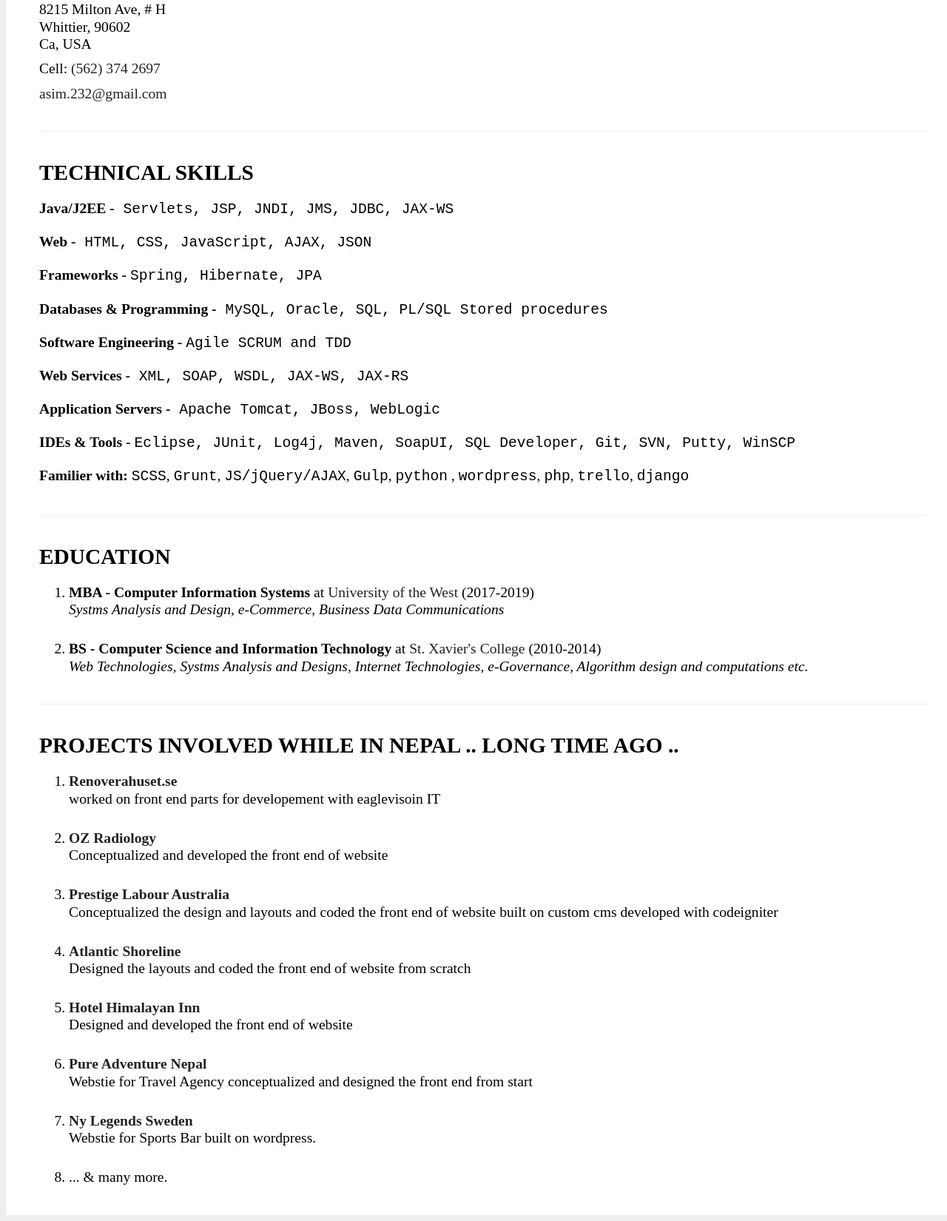
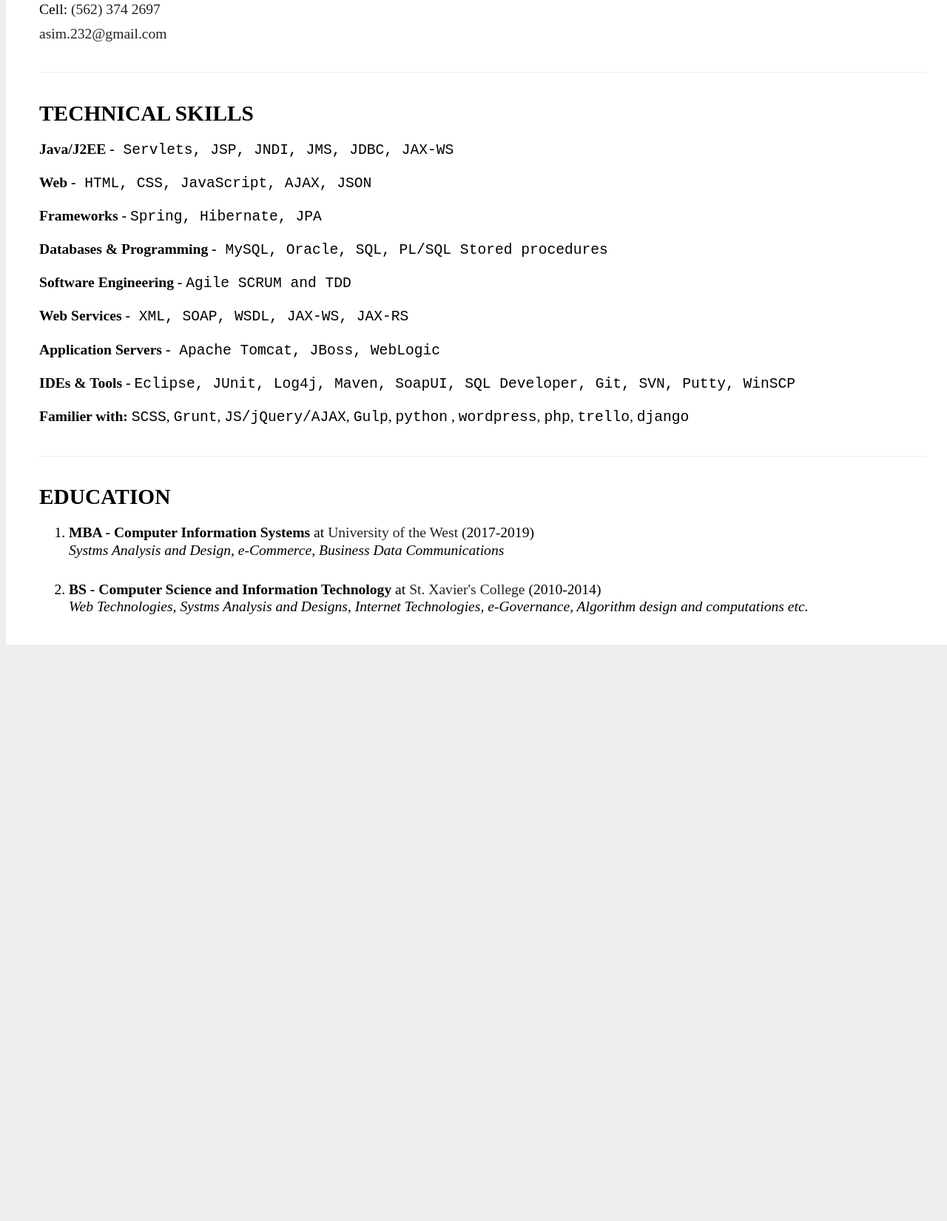
Before and after one commit to asimsubedi/asimsubedi.github.io, a website: page index.html in a window 1280 px wide. Shown: the part 135-1785 px from the top of the page at 74% size. After the commit the page ends 1014 px from the top, so only its background shows below. Drawn offline with Linux system fonts and the light colour scheme.

Commit message:
info update

```diff
--- a/index.html
+++ b/index.html
@@ -1,79 +1,58 @@
 <!DOCTYPE html>
 <html>
+
 <head>
 	<meta charset="utf-8">
-	<title>Asim Subedi Resume</title>
-	<meta name="description" content="Resume of Asim Subedi">
+	<title>Asim</title>
+	<meta name="description" content="Asim">
 	<meta name="author" content="asimsubedi">
 	<meta name="viewport" content="width=device-width, initial-scale=1">
 	<link rel="icon" type="image/x-icon" href="/img/favicon.png">
 	<link rel="stylesheet" href="style.css" type="text/css">
 </head>
+
 <body>
 	<div id="page">
 		<header class="resume-intro">
 			<h1>Asim Subedi</h1>
-			<p>8215 Milton Ave, # H<br/>Whittier, 90602<br/>Ca, USA</p>
 			<p>Cell: <a href="tel:5623742697">(562) 374 2697</a></p>
 			<p><a href="mailto:asim.232@gmail.com">asim.232@gmail.com</a></p>
 		</header>
 
-		<!--<section class="resume-experience">
-			<h2>Experience</h2>
-			<ol>
-				<li>E-commerce Administrator in <a href="htts://cityofvape.com/" target="_blank">GJS Wholesale Projects</a>
-					<ul class="tasks-involved">
-						<li>Responsible for Theme Upgrade of website www.cityofvape.com built on bigcommerce.</li>
-						<li>Product SEO and Product Listing. Use google search console, analytics tool and bigcommerce dashboard.</li>
-						<li>Basic Product and marketing banners design using Adobe Photoshop</li>
-						<li>Product Packaging and Label design using Adobe Illustrator</li>
-					</ul>
-				</li>
-				<li>Front End Developer and Designer in <a href="http://eaglevisionit.com/" target="_blank">EagleVisionIT Sweden</a> <br/><span class="experience-style">(Aug 2016 to July 2017 = 12 Months)</span><br/>
-				<ul class="tasks-involved">
-					<li>Estimate time and cost of translating designs to front-end code</li>
-					<li>Collaborate with creative and developement teams on execution of ideas and projects</li>
-					<li>Process improvements, write maintainable, scalable, responsive and cross-browser codes</li>
-				</ul>
-				</li>
-				<li>Django Web Developer Intern at <a href="http://www.realsolutions.com.np/" target="_blank">(Real HR Solutions</a> <br/><span class="experience-style"> From July 2016 to Sept 2016 = 2 Months)</span><br/>
-				<ul class="tasks-involved">
-					<li>Learn fundamentals and usage of python language</li>
-					<li>Django web application installation and usage</li>
-					<li>built micro apps assisting in HR solutions</li>
-				</ul>
-				</li>
-				<li>Web Designer and Front End Developer at <a href="http://web-robo.com" target="_blank">Web-robo <em><small>(formerly webomatic)</small></em></a>  <br/><span class="experience-style">(June 2014 to May 2016 = 2 years)</span></li>
-			</ol>
-		</section>-->
-
 		<section class="resume-skills">
 			<h2>Technical skills</h2>
-	<p><strong>Java/J2EE -</strong><kbd>  Servlets, JSP, JNDI, JMS, JDBC, JAX-WS</kbd></p>
-	<p><strong>Web -</strong><kbd>   HTML, CSS, JavaScript, AJAX, JSON</kbd></p>
-	<p><strong>Frameworks -</strong> <kbd> Spring, Hibernate, JPA</kbd></p>
-	<p><strong>Databases & Programming -</strong><kbd>  MySQL, Oracle, SQL, PL/SQL Stored procedures  </kbd></p>
-	<p><strong>Software Engineering -</strong> <kbd>  Agile SCRUM and TDD</kbd></p>
-	<p><strong>Web Services	 -</strong><kbd>   XML, SOAP, WSDL, JAX-WS, JAX-RS</kbd></p>
-	<p><strong>Application Servers -</strong><kbd>   Apache Tomcat, JBoss, WebLogic</kbd></p>
-	<p><strong>IDEs & Tools   - </strong>  <kbd>  Eclipse, JUnit, Log4j, Maven, SoapUI, SQL Developer, Git, SVN, Putty, WinSCP</kbd></p>
-
-			<p><strong>Familier with: </strong><kbd>SCSS</kbd>, <kbd>Grunt</kbd>, <kbd>JS/jQuery/AJAX</kbd>, <kbd>Gulp</kbd>, <kbd>python</kbd> , <kbd>wordpress</kbd>, <kbd>php</kbd>, <kbd>trello</kbd>, <kbd>django</kbd></p>
+			<p><strong>Java/J2EE -</strong><kbd> Servlets, JSP, JNDI, JMS, JDBC, JAX-WS</kbd></p>
+			<p><strong>Web -</strong><kbd> HTML, CSS, JavaScript, AJAX, JSON</kbd></p>
+			<p><strong>Frameworks -</strong> <kbd> Spring, Hibernate, JPA</kbd></p>
+			<p><strong>Databases & Programming -</strong><kbd> MySQL, Oracle, SQL, PL/SQL Stored procedures </kbd></p>
+			<p><strong>Software Engineering -</strong> <kbd> Agile SCRUM and TDD</kbd></p>
+			<p><strong>Web Services -</strong><kbd> XML, SOAP, WSDL, JAX-WS, JAX-RS</kbd></p>
+			<p><strong>Application Servers -</strong><kbd> Apache Tomcat, JBoss, WebLogic</kbd></p>
+			<p><strong>IDEs & Tools - </strong> <kbd> Eclipse, JUnit, Log4j, Maven, SoapUI, SQL Developer, Git, SVN,
+					Putty, WinSCP</kbd></p>
+			<p><strong>Familier with: </strong><kbd>SCSS</kbd>, <kbd>Grunt</kbd>, <kbd>JS/jQuery/AJAX</kbd>,
+				<kbd>Gulp</kbd>, <kbd>python</kbd> , <kbd>wordpress</kbd>, <kbd>php</kbd>, <kbd>trello</kbd>,
+				<kbd>django</kbd></p>
 		</section>
 
 		<section class="resume-education">
 			<h2>Education</h2>
 			<ol>
 				<li>
-					<strong>MBA - Computer Information Systems</strong> at <a href="https://www.uwest.edu/" target="_blank">University of the West</a><span> (2017-2019)</span><br/><em>Systms Analysis and Design, e-Commerce, Business Data Communications</em>
+					<strong>MBA - Computer Information Systems</strong> at <a href="https://www.uwest.edu/"
+						target="_blank">University of the West</a><span> (2017-2019)</span><br /><em>Systms Analysis and
+						Design, e-Commerce, Business Data Communications</em>
 				</li>
 				<li>
-					<strong>BS - Computer Science and Information Technology</strong> at <a href="http://www.sxc.edu.np/" target="_blank"> St. Xavier's College</a><span> (2010-2014)</span><br/><em>Web Technologies, Systms Analysis and Designs, Internet Technologies, e-Governance, Algorithm design and computations etc.</em>
+					<strong>BS - Computer Science and Information Technology</strong> at <a
+						href="http://www.sxc.edu.np/" target="_blank"> St. Xavier's College</a><span>
+						(2010-2014)</span><br /><em>Web Technologies, Systms Analysis and Designs, Internet
+						Technologies, e-Governance, Algorithm design and computations etc.</em>
 				</li>
 			</ol>
 		</section>
 
-		<section class="resume-portfolio">
+		<!-- <section class="resume-portfolio">
 			<h2>Projects involved while in Nepal .. Long time ago ..</h2>
 			<ol>
 				<li>
@@ -116,7 +95,8 @@
 				</li>
 			</ol>
 
-		</section>
+		</section> -->
 	</div>
 </body>
+
 </html>
--- a/package.json
+++ b/package.json
@@ -1,7 +1,7 @@
 {
   "name": "asimsubedi.github.io",
   "version": "1.0.0",
-  "description": "",
+  "description": "Simple Informative web repo hosted on github about the owner",
   "main": "index.js",
   "scripts": {
     "test": "echo \"Error: no test specified\" && exit 1"
```
